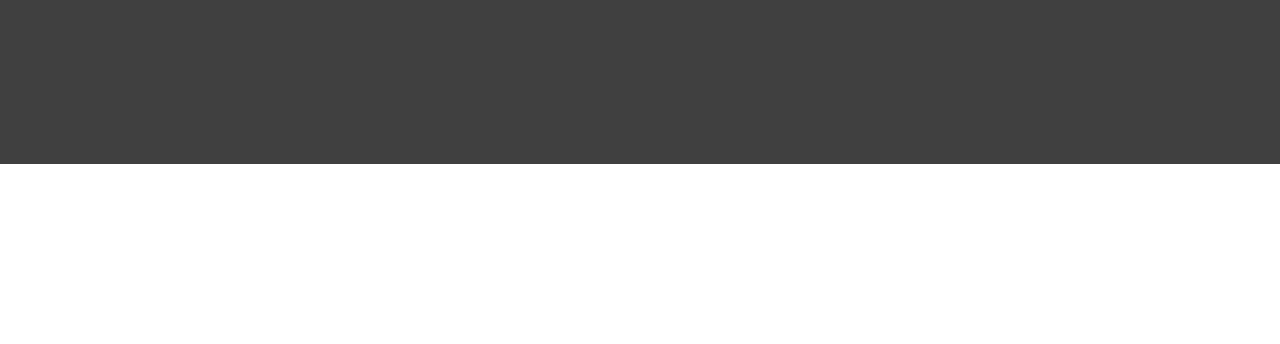
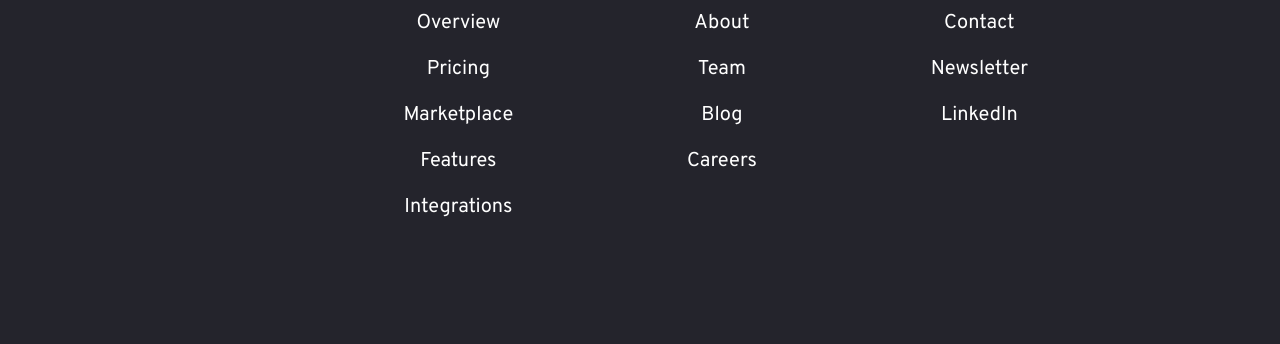
Before and after one commit to Bipingrg-code/Frontend-Mentor-Challenge-blogr-landing-page, a plain HTML site: page index.html in a window 1280 px wide. Shown: the part 1772-2116 px from the top of the page. Before the commit the page ends 1936 px from the top, so only its background shows below. Drawn offline with Linux system fonts and the light colour scheme.

Commit message:
added links to the footer

```diff
--- a/css/style.css
+++ b/css/style.css
@@ -252,25 +252,48 @@ p {
 /* Abinash CSS */
 
 .footer-section {
-  background: #404040;
+  background: #24242c;
 }
 
 .grid-container {
   display: grid;
   column-gap: 50px;
   grid-template-columns: auto auto auto auto;
-  padding: 10px;
+  padding: 90px;
   text-align: center;
-  border-top-right-radius: 120px;
+  border-top-right-radius: 105px;
+  color: #fff;
+  font-size: 20px;
 }
 
 .grid-item1 {
   font-size: 40px;
   font-weight: 600;
-  padding-top: 30px;
-  color: #fff;
 }
 
 .footer-section {
-  height: 40vh;
+  height: 500px;
 }
+
+ul {
+  padding-top: 30px;
+  list-style: none;
+  color: #8a8b91;
+}
+
+.grid-item4 {
+  padding-right: 100px;
+}
+li {
+  padding: 10px;
+}
+.grid-item2,
+.grid-item3,
+.grid-item4 {
+  padding-top: 10px;
+}
+
+.footer-section a {
+  color: white;
+  text-decoration: none;
+}
--- a/index.html
+++ b/index.html
@@ -128,9 +128,33 @@
     <footer>
       <div class="footer-section grid-container">
         <div class="grid-item1">Blogr</div>
-        <div class="grid-item2">2</div>
-        <div class="grid-item3">3</div>
-        <div class="grid-item4">4</div>
+        <div class="grid-item2">
+          Product
+          <ul>
+            <li><a href="/">Overview</a></li>
+            <li><a href="/">Pricing</a></li>
+            <li><a href="/">Marketplace</a></li>
+            <li><a href="/">Features</a></li>
+            <li><a href="/">Integrations</a></li>
+          </ul>
+        </div>
+        <div class="grid-item3">
+          Company
+          <ul>
+            <li><a href="/">About</a></li>
+            <li><a href="/">Team</a></li>
+            <li><a href="/">Blog</a></li>
+            <li><a href="/">Careers</a></li>
+          </ul>
+        </div>
+        <div class="grid-item4">
+          Connect
+          <ul>
+            <li><a href="/">Contact</a></li>
+            <li><a href="/">Newsletter</a></li>
+            <li><a href="/">LinkedIn</a></li>
+          </ul>
+        </div>
       </div>
     </footer>
     <!--------***FOOTER CLOSE***------------->
```
